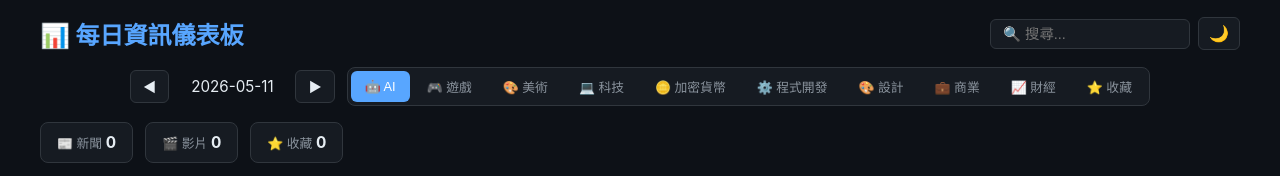
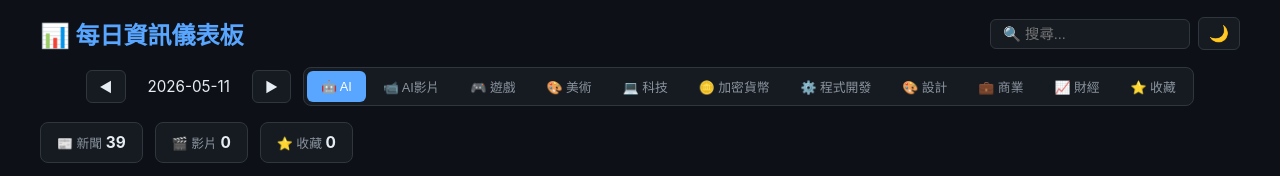
Before and after one commit to tonykober/daily-dashboard, a plain HTML site: page index.html in a window 1280 px wide. Shown: the top 176 px of the page. Drawn offline with Linux system fonts and the light colour scheme; grey boxes are pictures that could not be loaded.

Commit message:
Fix: read categories from data.categories instead of top-level keys

```diff
--- a/index.html
+++ b/index.html
@@ -62,6 +62,7 @@ h1{font-size:1.5em;color:var(--accent)}
   </div>
   <div class="tabs" id="tabsContainer">
     <button class="tab active" data-tab="ai">🤖 AI</button>
+    <button class="tab" data-tab="ai_videos">📹 AI影片</button>
     <button class="tab" data-tab="gaming">🎮 遊戲</button>
     <button class="tab" data-tab="art">🎨 美術</button>
     <button class="tab" data-tab="tech">💻 科技</button>
@@ -107,10 +108,9 @@ async function loadDate(d){
   if(!cache[d])cache[d]=await(await fetch('data/'+d+'.json')).json();
   return cache[d];
 }
-function renderStats(data){
-  const allItems=Object.values(data).flat().filter(Array.isArray);
+function renderStats(cats){
   let news=0,videos=0;
-  Object.keys(data).forEach(k=>{if(k!=='date'&&Array.isArray(data[k]))data[k].forEach(i=>{if(i.type==='news')news++;else videos++})});
+  Object.keys(cats).forEach(k=>{if(Array.isArray(cats[k]))cats[k].forEach(i=>{if(i.type==='video')videos++;else news++})});
   document.getElementById('stats').innerHTML=`<div class="stat-card">📰 新聞 <strong>${news}</strong></div><div class="stat-card">🎬 影片 <strong>${videos}</strong></div><div class="stat-card">⭐ 收藏 <strong>${bookmarks.length}</strong></div>`;
 }
 async function render(){
@@ -120,7 +120,7 @@ async function render(){
   document.getElementById('next').disabled=dateIdx<=0;
   let items;
   if(currentTab==='bookmarks'){items=bookmarks}
-  else{const data=await loadDate(d);items=data[currentTab]||[];renderStats(data)}
+  else{const data=await loadDate(d);const cats=data.categories||data;items=cats[currentTab]||[];renderStats(cats)}
   if(searchQuery){const q=searchQuery.toLowerCase();items=items.filter(i=>(i.title+' '+(i.desc||'')).toLowerCase().includes(q))}
   if(!items.length){document.getElementById('content').innerHTML='<div class="empty">'+(currentTab==='bookmarks'?'尚無收藏':'該分類尚無資料')+'</div>';return}
   let html='';
```
